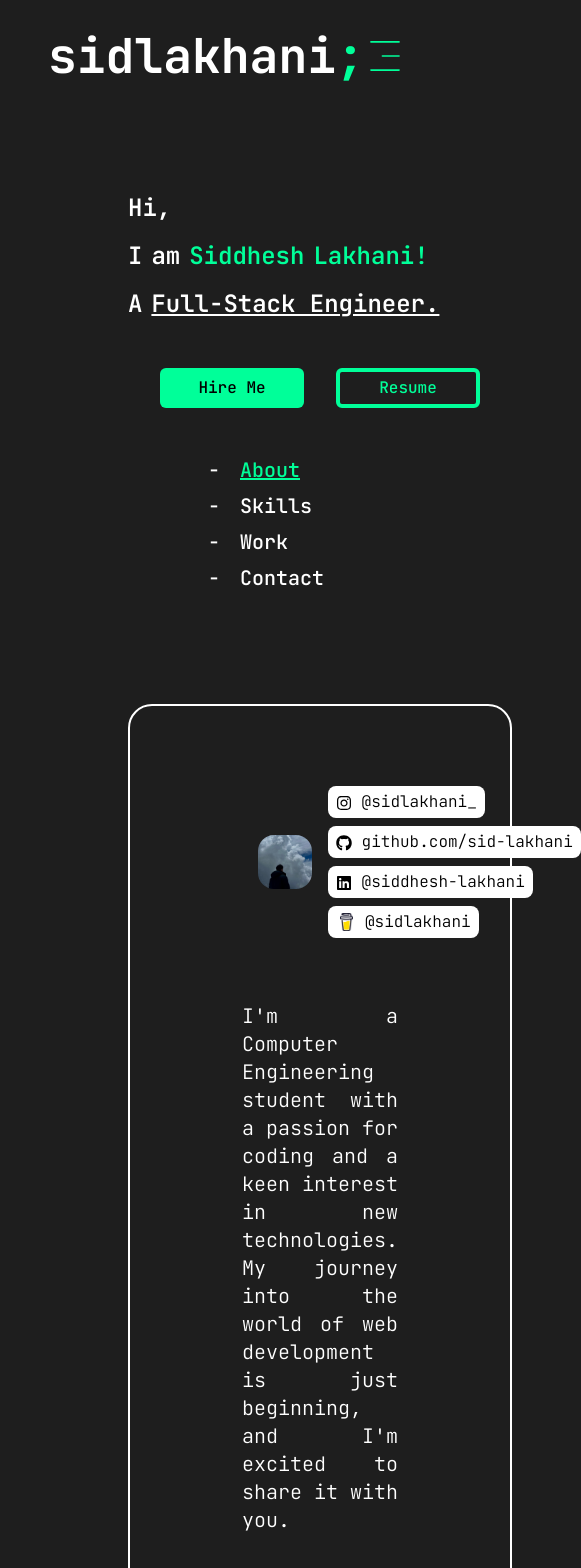
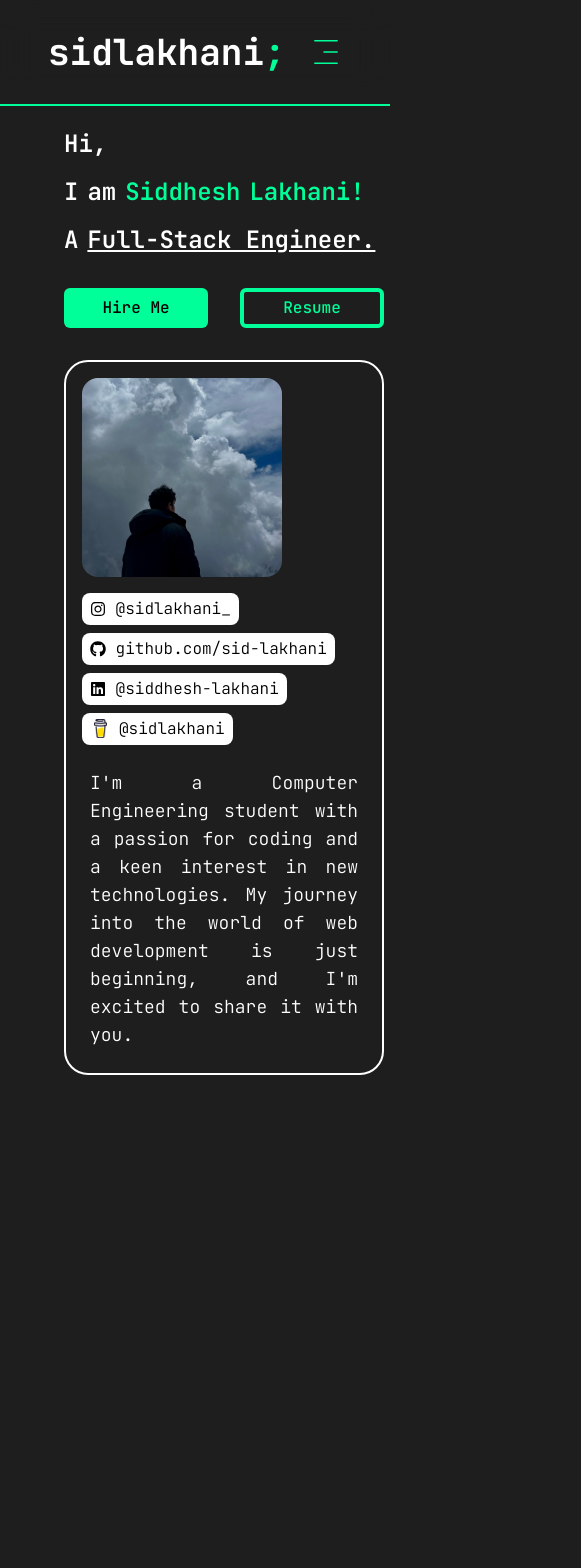
Before and after one commit to sid-lakhani/sidlakhani_pf, a Next.js app: page / in a window 390 px wide. Shown: the top 1568 px of the page, 581 px wide, since content can reach past the window. After the commit the page ends 1075 px from the top, so only its background shows below. Built offline with nearby package versions, Linux system fonts and the light colour scheme; a web font is replaced by a local one.

Commit message:
responsive

```diff
--- a/src/app/layout.tsx
+++ b/src/app/layout.tsx
@@ -38,14 +38,14 @@ export default function RootLayout({
         <PageEffect />
         <PageTransition>
           <main>
-            <div className="grid md:grid-cols-7 gap-4 mx-32 mt-8">
-              <div className="md:col-span-3 h-max md:pl-8 mt-40">
+            <div className="grid md:grid-cols-7 gap-4 mx-16 md:mx-32 mt-8">
+              <div className="md:col-span-3 h-max md:pl-8 mt-24 md:mt-40">
                 <div className="md:mt-8 font-semibold">
                   <AnimationText text="Hi," />
                   <AnimationText text="I am Siddhesh Lakhani!" />
                   <AnimationText text="A Full-Stack Engineer." />
                 </div>
-                <div className="flex flex-row gap-8 mt-12 ml-8 font-medium">
+                <div className="flex flex-row gap-8 mt-8 md:mt-12 md:ml-8 font-medium">
                   <Button className="w-36 text-md bg-accent text-black hover:opacity-80 hover:bg-accent duration-300 transition-all">
                     Hire Me
                   </Button>
--- a/src/app/page.tsx
+++ b/src/app/page.tsx
@@ -7,8 +7,8 @@ import { FaGithub, FaInstagram, FaLinkedin } from "react-icons/fa";
 
 export default function Home() {
   return (
-    <div className="h-max min-h-[600px] md:col-span-4 border-2 border-white rounded-3xl items-center justify-between mt-24">
-      <div className="mt-20 mx-32 grid grid-cols-2 items-center gap-4">
+    <div className="h-max min-h-[400px] md:min-h-[600px] md:col-span-4 border-2 border-white rounded-3xl items-center justify-between mt-4 md:mt-24">
+      <div className="m-4 md:mt-20 md:mx-32 grid md:grid-cols-2 items-center gap-4">
         <Image
           src="/me-square.jpg"
           alt="Siddhesh Lakhani"
@@ -16,7 +16,7 @@ export default function Home() {
           height={200}
           className="rounded-2xl"
         />
-        <div className="grid grid-col gap-2 text-md font-light">
+        <div className="grid grid-rows-4 gap-2 text-md font-light">
           <Link
             key="instagram"
             href="https://instagram.com/sidlakhani_"
@@ -43,19 +43,24 @@ export default function Home() {
             href="https://www.buymeacoffee.com/sidlakhani"
             className="flex flex-row items-center gap-3 bg-white hover:bg-accent duration-300 transition-colors text-black px-2 rounded-lg w-max"
           >
-            <Image src="/bmc_logo.png" alt="bmc" height={13} width={13} className="ml-1"/> @sidlakhani
+            <Image
+              src="/bmc_logo.png"
+              alt="bmc"
+              height={13}
+              width={13}
+              className="ml-1"
+            />{" "}
+            @sidlakhani
           </Link>
         </div>
       </div>
-      <div className="m-16 mx-28 text-xl font-light items center text-justify">
-          <p className="">
-            I'm a Computer Engineering student with a
-            passion for coding and a keen interest in new
-            technologies. My journey into the world of web
-            development is just beginning, and I'm excited
-            to share it with you.
-          </p>
-        </div>
+      <div className="md:m-16 m-6 md:mx-28 text-lg md:text-xl font-light items center text-justify">
+        <p className="">
+          I'm a Computer Engineering student with a passion for coding and a
+          keen interest in new technologies. My journey into the world of web
+          development is just beginning, and I'm excited to share it with you.
+        </p>
+      </div>
     </div>
   );
 }
--- a/src/components/Header.tsx
+++ b/src/components/Header.tsx
@@ -5,11 +5,11 @@ import MobileNav from "./MobileNav";
 
 const Header = () => {
   return (
-    <header className="p-8 md:pt-12 text-white fixed w-full top-0 left-0">
+    <header className="p-8 md:pt-12 text-white fixed w-full top-0 left-0 border-b-2 border-accent md:border-0 backdrop-filter backdrop-blur-lg md:backdrop-blur-none">
       <div className="container flex justify-between items-center px-4 md:px-48">
         <Link href={"/"}>
           <div className="flex items-center">
-            <h1 className="text-5xl md:text-6xl font-bold">
+            <h1 className="text-4xl md:text-6xl font-bold">
               sidlakhani<span className="text-accent">;</span>
             </h1>
           </div>
--- a/src/components/MobileNav.tsx
+++ b/src/components/MobileNav.tsx
@@ -29,11 +29,11 @@ const MobileNav = () => {
   return (
     <Sheet>
       <SheetTrigger className="flex justify-center items-center">
-        <CiMenuFries className="text-[40px] text-accent" />
+        <CiMenuFries className="text-[32px] text-accent" />
       </SheetTrigger>
       <SheetContent className="flex flex-col">
         {/* logo */}
-        <div className="text-4xl">
+        <div className="text-3xl">
           sl<span className="text-accent">;</span>
         </div>
 
@@ -47,7 +47,7 @@ const MobileNav = () => {
                 className={`${
                   link.path === pathname &&
                   "text-accent underline"
-                } capitalize hover:text-accent font-medium transition-all`}
+                } capitalize hover:text-accent font-medium text-xl transition-all`}
               >
                 {link.name}
               </Link>
--- a/src/components/Nav.tsx
+++ b/src/components/Nav.tsx
@@ -25,7 +25,7 @@ const links = [
 const Nav = () => {
   const pathname = usePathname();
   return (
-    <nav className="flex flex-col gap-2 mt-12 mx-20">
+    <nav className="md:flex flex-col gap-2 mt-12 mx-20 hidden">
       {links.map((link, index) => {
         const isActive = link.path === pathname;
         return (
```
